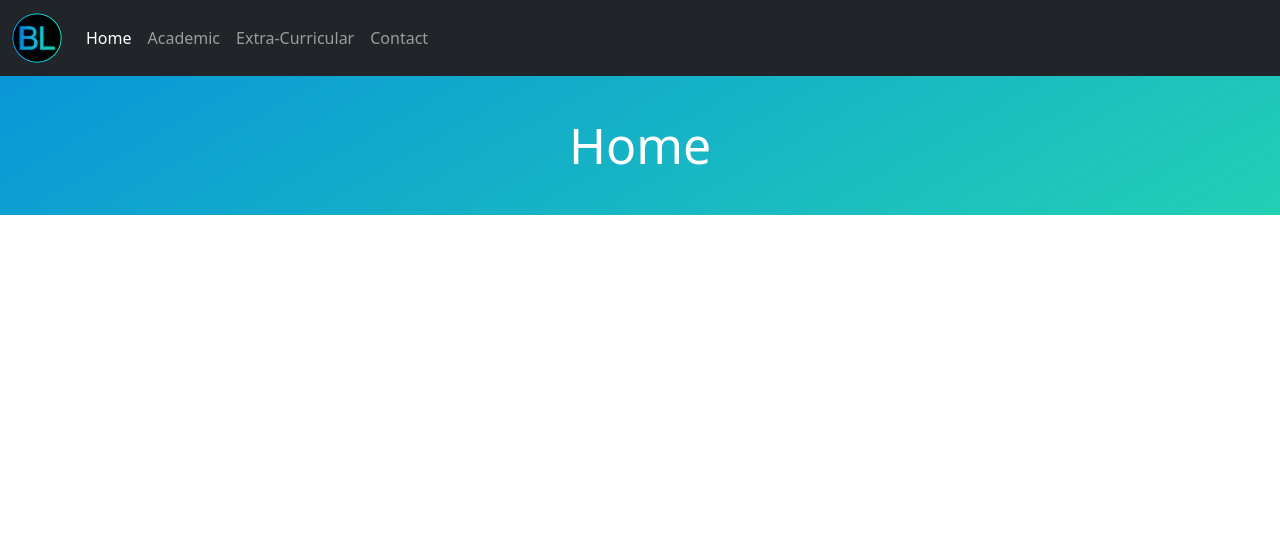
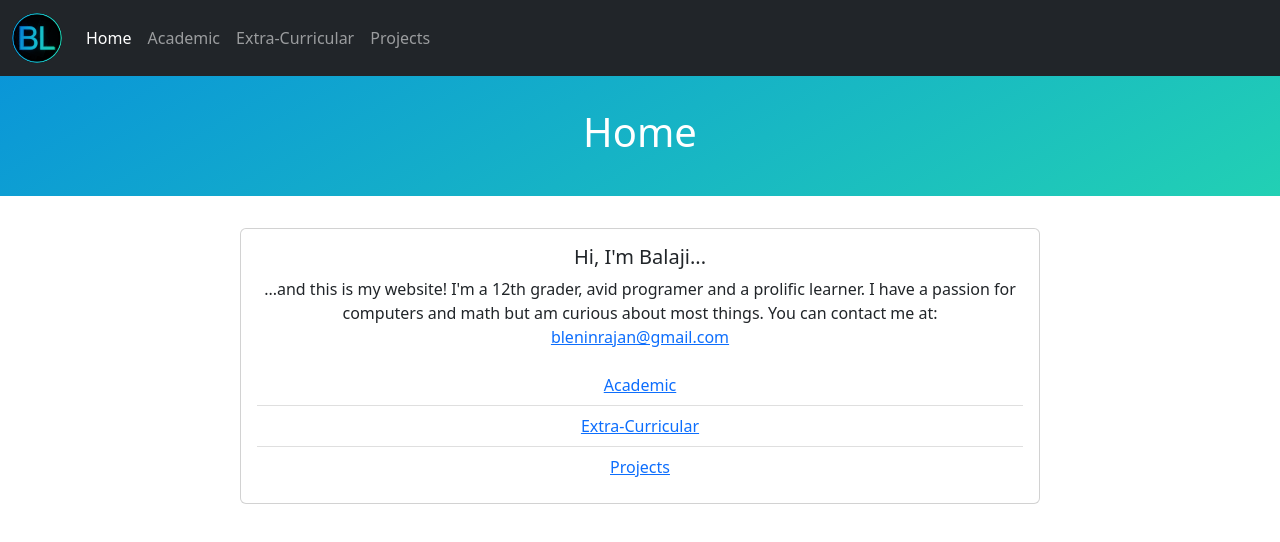
Before and after one commit to BalajiLeninrajan/balajileninrajan.github.io, a plain HTML site: page index.html in a window 1280 px wide. Drawn offline with nearby package versions, Linux system fonts and the light colour scheme.

Commit message:
Done Index page

```diff
--- a/css/style.css
+++ b/css/style.css
@@ -1,15 +1,9 @@
 .home-title {
     background-image: linear-gradient(330deg, #22d0b4, #0a96d8);
-    background-position: center;
-    background-repeat: no-repeat;
-    background-size: cover;
     color: white;
-    font-size: 50px;
-    margin: 0 0 0 0;
-    border: 0;
-    padding-top: 2.5%;
-    padding-bottom: 2.5%;
-    text-align: center;
+    padding-top: 2rem;
+    padding-bottom: 2rem;
+    margin-bottom: 2rem;
 }
 
 #profile {
--- a/index.html
+++ b/index.html
@@ -32,15 +32,39 @@
                         <a class="nav-link" href="./pages/extra-curricular.html">Extra-Curricular</a>
                     </li>
                     <li class="nav-item">
-                        <a class="nav-link" href="./pages/contact.html">Contact</a>
+                        <a class="nav-link" href="./pages/projects.html">Projects</a>
                     </li>
                 </ul>
             </div>
         </div>
     </nav>
-    <div class="home-title">
-        Home
-    </div>
+    <center>
+        <div class="home-title">
+            <h1>Home</h1>
+        </div>
+        <div class="card w-75" style="max-width: 50rem">
+            <div class="card-body">
+                <h5 class="card-title">Hi, I'm Balaji...</h5>
+                <p class="card-text">
+                    ...and this is my website! I'm a 12th grader, avid programer and a prolific
+                    learner. I have a passion for
+                    computers and math but am curious about most things. You can contact me at: <br>
+                    <a href="mailto:bleninrajan@gmail.com">bleninrajan@gmail.com</a>
+                </p>
+                <ul class="list-group list-group-flush">
+                    <li class="list-group-item">
+                        <a href="./pages/academic.html">Academic</a>
+                    </li>
+                    <li class="list-group-item">
+                        <a href="./pages/extra-curricular.html">Extra-Curricular</a>
+                    </li>
+                    <li class="list-group-item">
+                        <a href="./pages/projects.html">Projects</a>
+                    </li>
+                </ul>
+            </div>
+        </div>
+    </center>
 </body>
 
 </html>
```
Also changed, not shown: pages/academic.html (+6 -4 lines), pages/extra-curricular.html (+6 -4 lines), pages/projects.html (renamed from pages/contact.html, +6 -4 lines).
